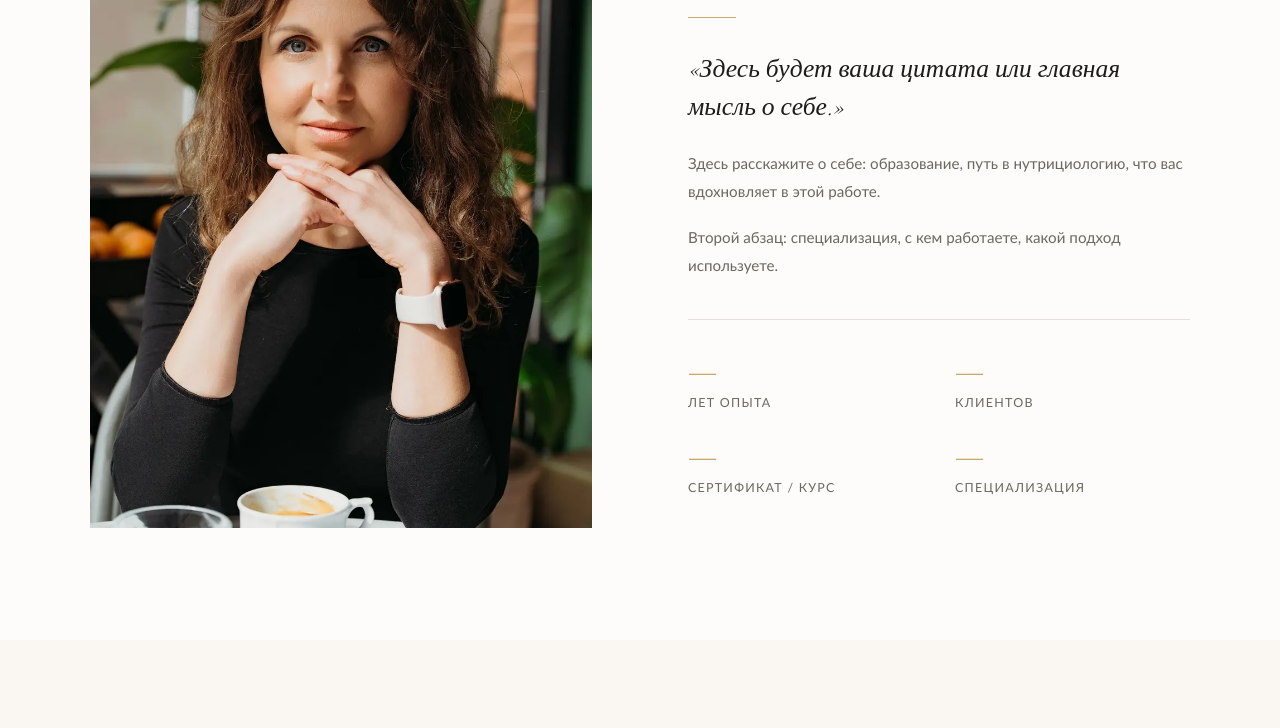
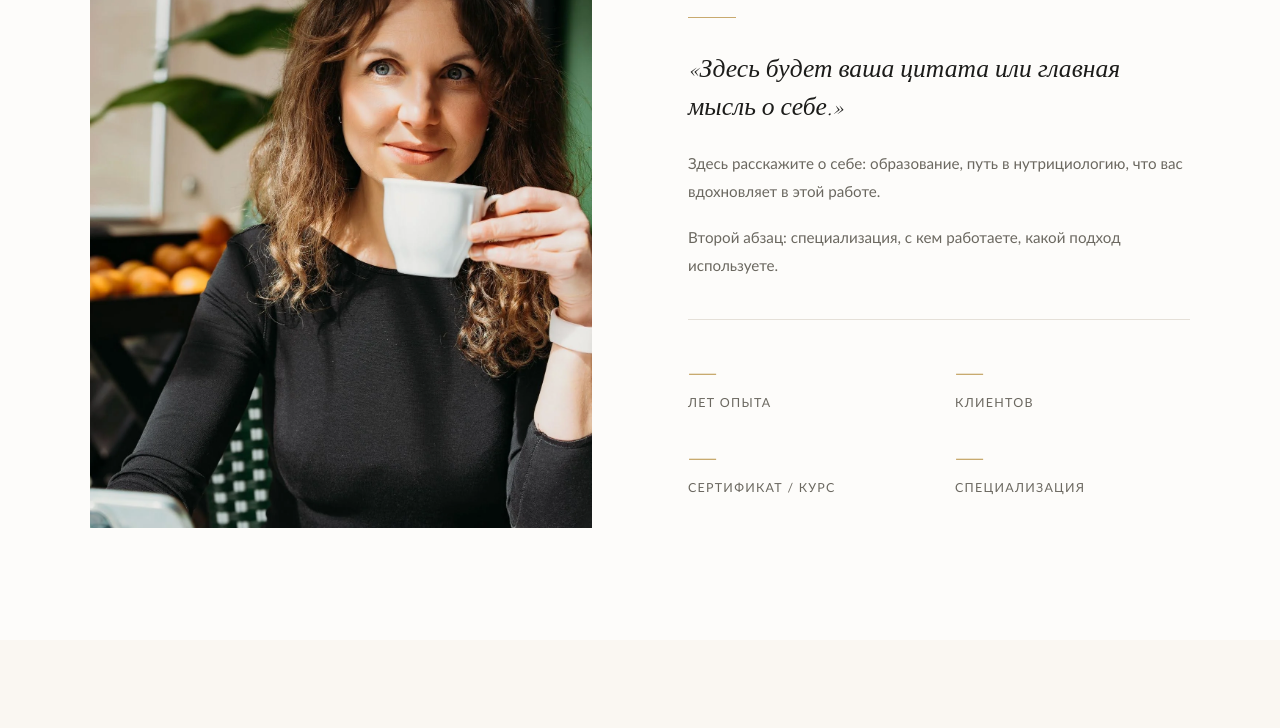
Before and after one commit to leonpodvalny-maker/nutritallinn, a website: page index.html in a window 1280 px wide. Shown: the part 1158-1886 px from the top of the page. Drawn offline with nearby package versions, Linux system fonts and the light colour scheme.

Commit message:
feat: use unique photo in About section
Replace duplicate hero photo with a distinct portrait (WA0000 — with coffee cup) so each section has its own image. Add photo-about.webp for modern browser delivery.

```diff
--- a/index.html
+++ b/index.html
@@ -1058,8 +1058,8 @@
   <div class="about-inner">
     <div class="about-photo">
       <picture>
-        <source srcset="/photo-hero.webp" type="image/webp" />
-        <img src="/IMG-20260502-WA0003.jpg" alt="Елена Подвальная — нутрициолог в Таллине" loading="lazy" />
+        <source srcset="/photo-about.webp" type="image/webp" />
+        <img src="/IMG-20260502-WA0000.jpg" alt="Елена Подвальная — нутрициолог в Таллине" loading="lazy" />
       </picture>
     </div>
     <div class="about-content">
```
Also changed, not shown: photo-about.webp (added).
